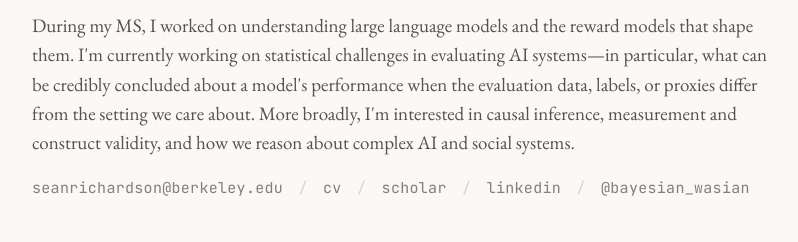
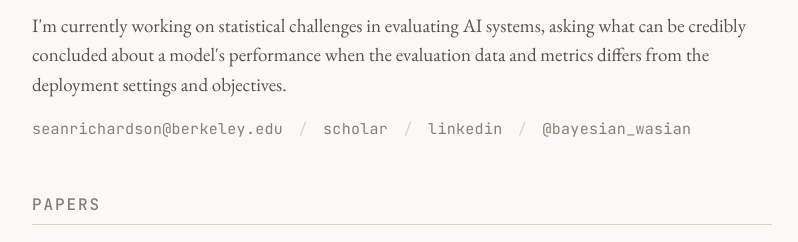
Before and after one commit to smrichardson/smrichardson.github.io, a plain HTML site: page index.html in a window 1280 px wide. Shown: the part 207-449 px from the top of the page, without its empty margins (238-1036 px from the left). Drawn offline with nearby package versions, Linux system fonts and the light colour scheme.

Commit message:
Update index.html

```diff
--- a/index.html
+++ b/index.html
@@ -318,12 +318,10 @@
     and <a href="https://philosophy.ucla.edu/">UCLA</a> (BA Philosophy).
   </p>
   <p class="tagline">
-    During my MS, I worked on understanding large language models and the reward models that shape them. I'm currently working on statistical challenges in evaluating AI systems—in particular, what can be credibly concluded about a model's performance when the evaluation data, labels, or proxies differ from the setting we care about. More broadly, I'm interested in causal inference, measurement and construct validity, and how we reason about complex AI and social systems.
+    I'm currently working on statistical challenges in evaluating AI systems, asking what can be credibly concluded about a model's performance when the evaluation data and metrics differs from the deployment settings and objectives.
   </p>
   <p class="contact">
     <a href="mailto:seanrichardson@berkeley.edu">seanrichardson@berkeley.edu</a>
-    <span class="sep">/</span>
-    <a href="cv.pdf">cv</a>
     <span class="sep">/</span>
     <a href="https://scholar.google.com/citations?user=sViyVfIAAAAJ&hl=en">scholar</a>
     <span class="sep">/</span>
```
